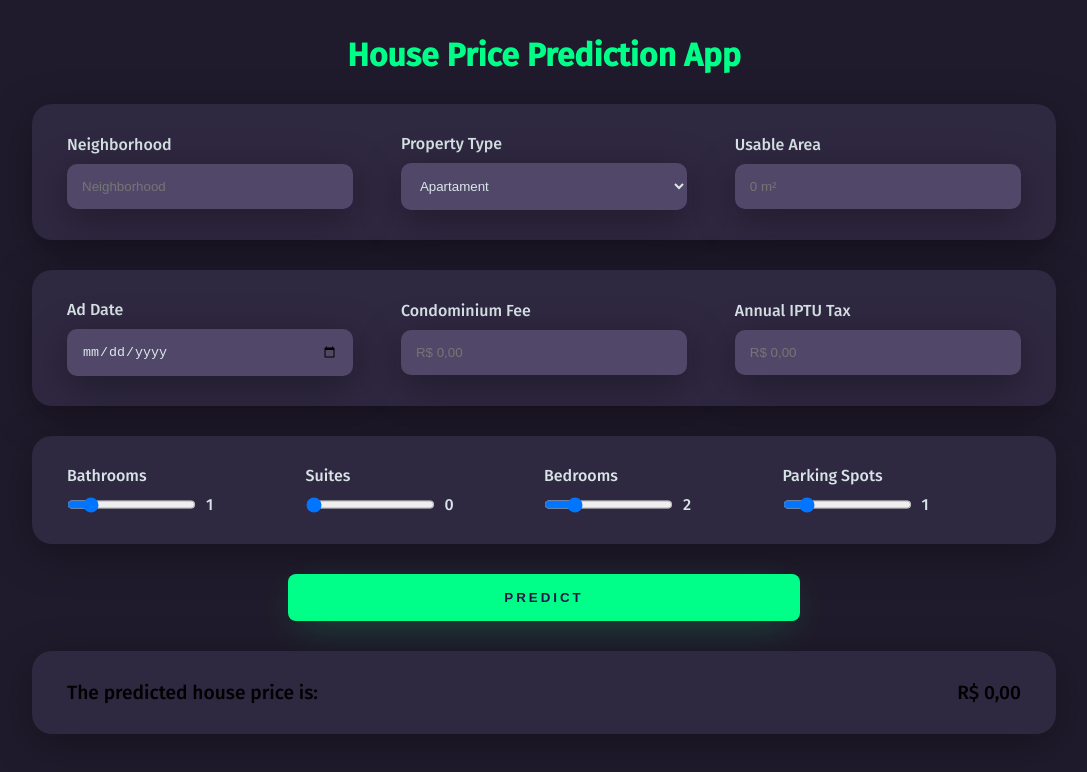
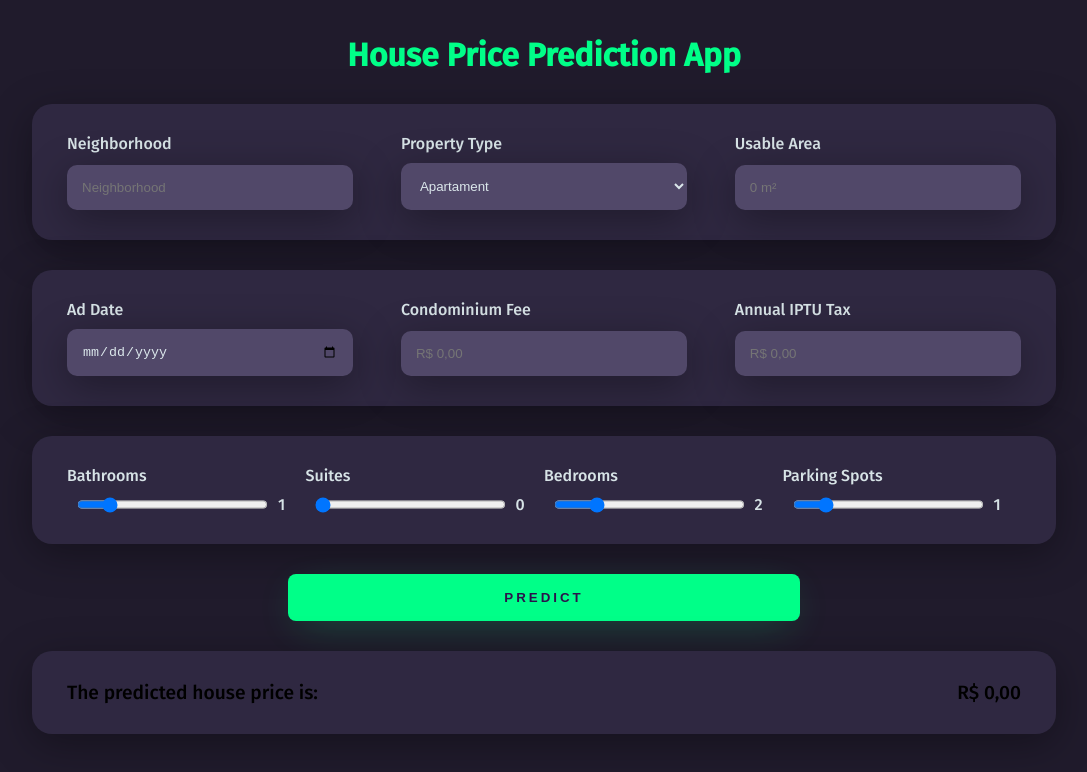
Before and after one commit to TheCamilovisk/HousePricePredictionApp, a React (Vite) app in the folder frontend/: page / in a window 1280 px wide. Shown: the top 772 px of the page, without its empty margins (96-1183 px from the left). Built offline with nearby package versions, Linux system fonts and the light colour scheme.

Commit message:
Adjustements to alignment.

```diff
--- a/frontend/src/App.css
+++ b/frontend/src/App.css
@@ -34,7 +34,7 @@
   display: flex;
   flex-direction: column;
   align-items: flex-start;
-  justify-content: center;
+  justify-content: space-between;
 }
 
 .featurefield > input,
@@ -63,6 +63,12 @@
   width: 100%;
   display: flex;
   flex-direction: row;
+  align-content: space-between;
+  justify-content: center;
+}
+
+.range-feature > input[type="range"] {
+  width: 80%;
 }
 
 .range-feature > p {
```
